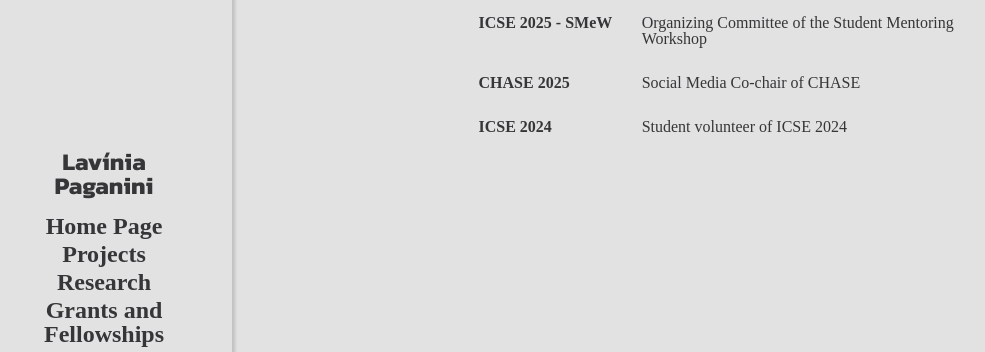
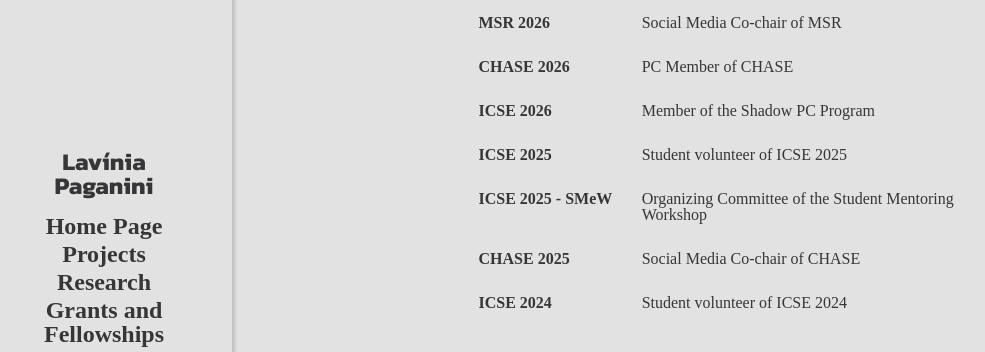
Before and after one commit to lfp2/lfp2.github.io, a Gatsby site: page /service in a window 1280 px wide. Shown: the part 83-435 px from the top of the page, without its empty margins (24-1009 px from the left). Built offline with nearby package versions, Linux system fonts and the light colour scheme; Gatsby itself is replaced by a stand-in of ours; a web font is replaced by a local one.

Commit message:
Add updates to pages

```diff
--- a/src/pages/service.js
+++ b/src/pages/service.js
@@ -29,6 +29,22 @@ const Service = () => {
       <title>Service</title>
       <h1>Service</h1>
       <Wrapper>
+        <Venue>MSR 2026</Venue>
+        <Description>Social Media Co-chair of MSR</Description>
+      </Wrapper>
+      <Wrapper>
+        <Venue>CHASE 2026</Venue>
+        <Description>PC Member of CHASE</Description>
+      </Wrapper>
+      <Wrapper>
+        <Venue>ICSE 2026</Venue>
+        <Description>Member of the Shadow PC Program</Description>
+      </Wrapper>
+      <Wrapper>
+        <Venue>ICSE 2025</Venue>
+        <Description>Student volunteer of ICSE 2025</Description>
+      </Wrapper>
+      <Wrapper>
         <Venue>ICSE 2025 - SMeW </Venue>
         <Description>Organizing Committee of the Student Mentoring Workshop</Description>
       </Wrapper>
```
Also changed, not shown: src/pages/research.js (+8 -0 lines), src/pages/teaching.js (+9 -0 lines).
